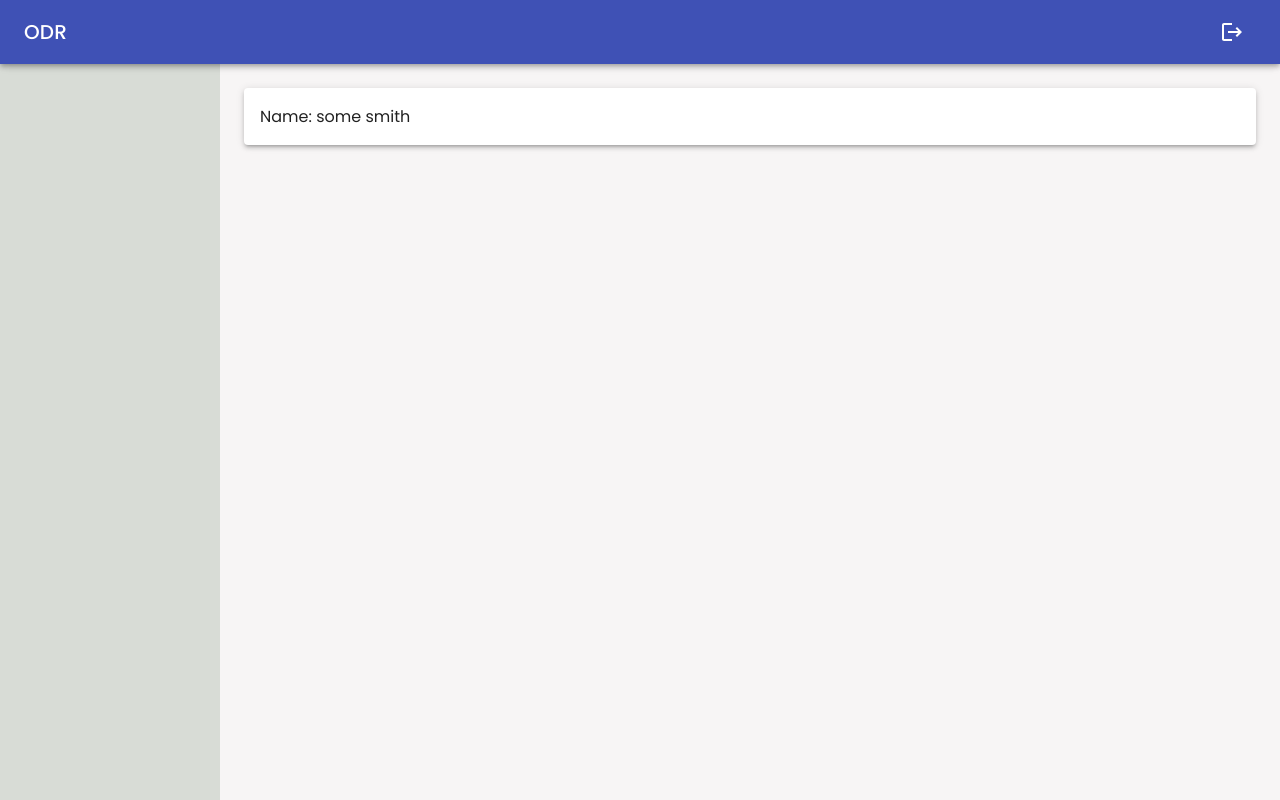
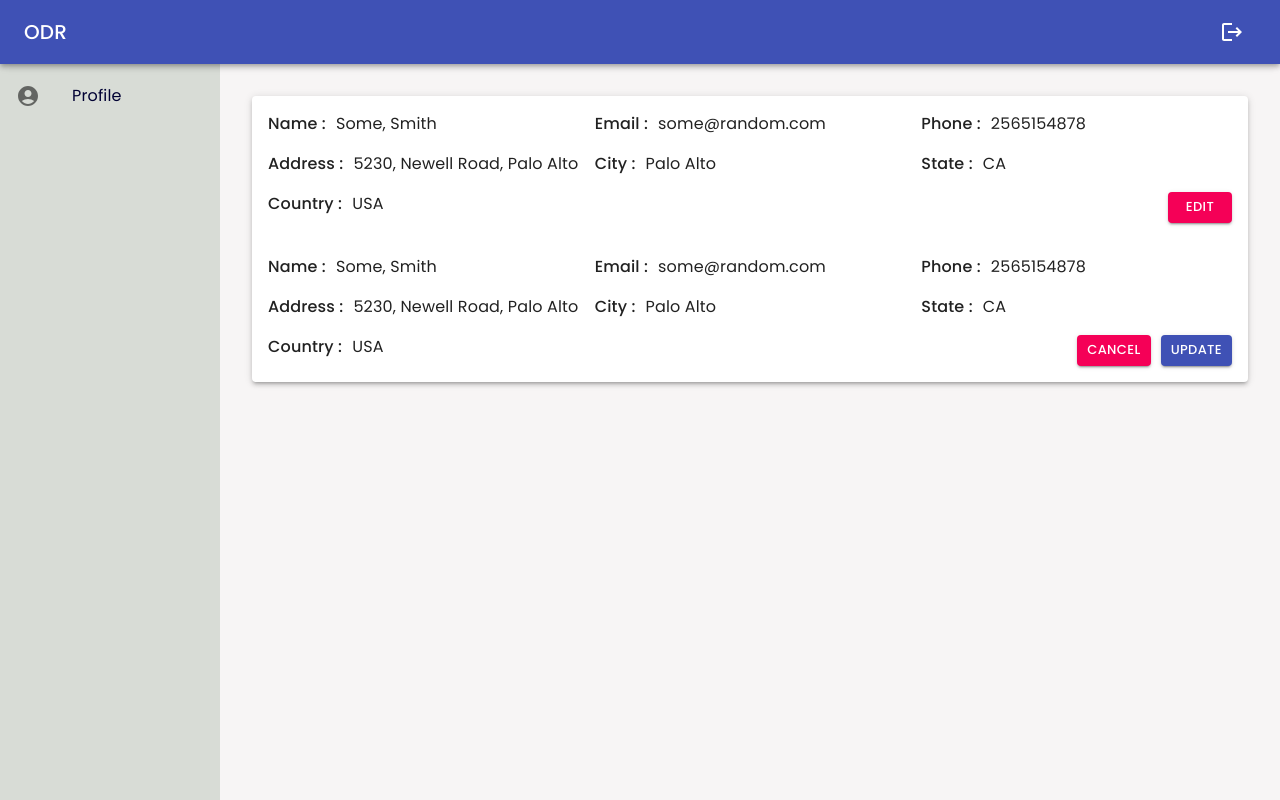
Before and after one commit to nischay2x/odr-front, a React (Create React App) app: page /profile in a window 1280 px wide. Built offline with nearby package versions, Linux system fonts and the light colour scheme.

Commit message:
Update Layout.jsx and profile.jsx

```diff
--- a/src/components/Layout.jsx
+++ b/src/components/Layout.jsx
@@ -1,10 +1,11 @@
 import React from 'react'
 
 import {
-  AppBar, Box, Toolbar, ListItem, ListItemButton, ListItemIcon,
-  IconButton, Typography, Button,
-} from '@material-ui/core'
-import { Logout } from '@mui/icons-material';
+  AppBar, Box, Toolbar, ListItem, ListItemIcon,
+  IconButton, Typography, Button, ListItemText, Link
+} from '@material-ui/core';
+import { ListItemButton } from "@mui/material";
+import { AccountCircle, Logout } from '@mui/icons-material';
 import { makeStyles } from '@material-ui/styles';
 
 const styles = () => ({
@@ -53,7 +54,6 @@ export default function Layout({ children }) {
             edge="start"
             color="inherit"
             aria-label="menu"
-            sx={{ mr: 2, ml: 'auto' }}
           >
             <Logout />
           </IconButton>
@@ -61,9 +61,9 @@ export default function Layout({ children }) {
       </AppBar>
       <div className={classes.container}>
         <Box className={classes.sidebar}>
-
+            <SidebarListItem icon={<AccountCircle/>} text="Profile" href="/profile" />
         </Box>
-        <Box component='main' className={classes.main}>
+        <Box component='main' p={4} className={classes.main}>
           {children}
         </Box>
       </div>
@@ -71,15 +71,17 @@ export default function Layout({ children }) {
   )
 }
 
-function CustomListItem() {
+function SidebarListItem({ icon, text = "Link To", href = "#" }) {
   return (
-    <ListItem disablePadding>
-      <ListItemButton>
-        <ListItemIcon>
-          <DraftsIcon />
-        </ListItemIcon>
-        <ListItemText primary="Drafts" />
-      </ListItemButton>
+    <ListItem style={{paddingLeft: 0, paddingRight: 0}}>
+        <Link href={href} style={{width: "100%", textDecoration: "none", color: "inherit"}}>
+        <ListItemButton>
+            <ListItemIcon>
+                {icon}
+            </ListItemIcon>
+            <ListItemText primary={text} />
+        </ListItemButton>
+        </Link>
     </ListItem>
   )
 }
--- a/src/pages/profile/profile.jsx
+++ b/src/pages/profile/profile.jsx
@@ -1,23 +1,125 @@
-import React from 'react';
-import { Box, Grid, Paper } from '@material-ui/core';
+import React, { useReducer, useState } from 'react';
+import { Box, Grid, Paper, Typography, Button } from '@material-ui/core';
 import { useSelector } from 'react-redux';
+
+const initialState = { };
+const localReducer = (state, action) => {
+    switch(action.type) {
+        default: return state;
+    }
+}
 
 export default function Profile() {
 
   const user = useSelector(state => state.user);
   const profile = user.data;
 
+    const [state, localDispatch] = useReducer(localReducer, initialState);
+
+    const [updateData, setUpdateData] = useState({
+        firstname: profile.firstname,
+        lastname: profile.lastname,
+        email: profile.email,
+        phone: profile.phone,
+        address: profile.address,
+        address2: profile.address2,
+        city: profile.city,
+        state: profile.state,
+        country: profile.country
+    });
+    const handleInputChange = (e) => {
+        setUpdateData(prev => ({...prev, [e.target.name]: e.target.value}));
+    }
+
   return (
-    <Box p={3}>
       <Paper elevation={3}>
         <Box p={2}>
           <Grid container spacing={2}>
-            <Grid item >
-              Name: {profile.firstname} {profile.lastname}
+            <Grid item xs={12} md={6} lg={4} >
+                <InfoItem label="Name" value={profile.firstname +", "+ profile.lastname} capitalize={true} />
+            </Grid>
+            <Grid item xs={12} md={6} lg={4} >
+                <InfoItem label="Email" value={profile.email} />
+            </Grid>
+            <Grid item xs={12} md={6} lg={4} >
+                <InfoItem label="Phone" value={profile.phone} />
+            </Grid>
+            <Grid item xs={12} md={6} lg={4} >
+                <InfoItem label="Address" value={profile.address +", "+ profile.address2} />
+            </Grid>
+            <Grid item xs={12} md={6} lg={4} >
+                <InfoItem label="City" value={profile.city} />
+            </Grid>
+            <Grid item xs={12} md={6} lg={4} >
+                <InfoItem label="State" value={profile.state} />
+            </Grid>
+            <Grid item xs={12} md={6} lg={4} >
+                <InfoItem label="Country" value={profile.country} />
+            </Grid>
+            <Grid item xs={12} md={6} lg={8}>
+                <Box display="flex" justifyContent="flex-end">
+                    <Button size="small" variant="contained" color="secondary"
+                        onClick={() => {  }}
+                    >
+                        Edit
+                    </Button>
+                </Box>
+            </Grid>
+          </Grid>
+        </Box>
+
+        <Box component='form' onSubmit={() => {}} p={2}>
+          <Grid container spacing={2}>
+            <Grid item xs={12} md={6} lg={4} >
+                <InfoItem label="Name" value={profile.firstname +", "+ profile.lastname} capitalize={true} />
+            </Grid>
+            <Grid item xs={12} md={6} lg={4} >
+                <InfoItem label="Email" value={profile.email} />
+            </Grid>
+            <Grid item xs={12} md={6} lg={4} >
+                <InfoItem label="Phone" value={profile.phone} />
+            </Grid>
+            <Grid item xs={12} md={6} lg={4} >
+                <InfoItem label="Address" value={profile.address +", "+ profile.address2} />
+            </Grid>
+            <Grid item xs={12} md={6} lg={4} >
+                <InfoItem label="City" value={profile.city} />
+            </Grid>
+            <Grid item xs={12} md={6} lg={4} >
+                <InfoItem label="State" value={profile.state} />
+            </Grid>
+            <Grid item xs={12} md={6} lg={4} >
+                <InfoItem label="Country" value={profile.country} />
+            </Grid>
+            <Grid item xs={12} md={6} lg={8}>
+                <Box display="flex" gridColumnGap={10} justifyContent="flex-end">
+                    <Button size="small" variant="contained" color="secondary"
+                        onClick={() => {  }}
+                    >
+                        Cancel
+                    </Button>
+                    <Button size="small" variant="contained"
+                        color="primary" type="submit"
+                    >
+                        Update
+                    </Button>
+                </Box>
             </Grid>
           </Grid>
         </Box>
       </Paper>
-    </Box >
   )
 }
+
+function InfoItem ({ label, value, capitalize = false }) {
+    return (
+        <Box display="flex" sx={{columnGap: 10}}>
+            <Typography style={{fontWeight: 500}}>
+                {label} :
+            </Typography>
+            <Typography style={{ textTransform: capitalize ? "capitalize" : "none" }}>
+                {value}
+            </Typography>
+        </Box>
+    )
+}
```
